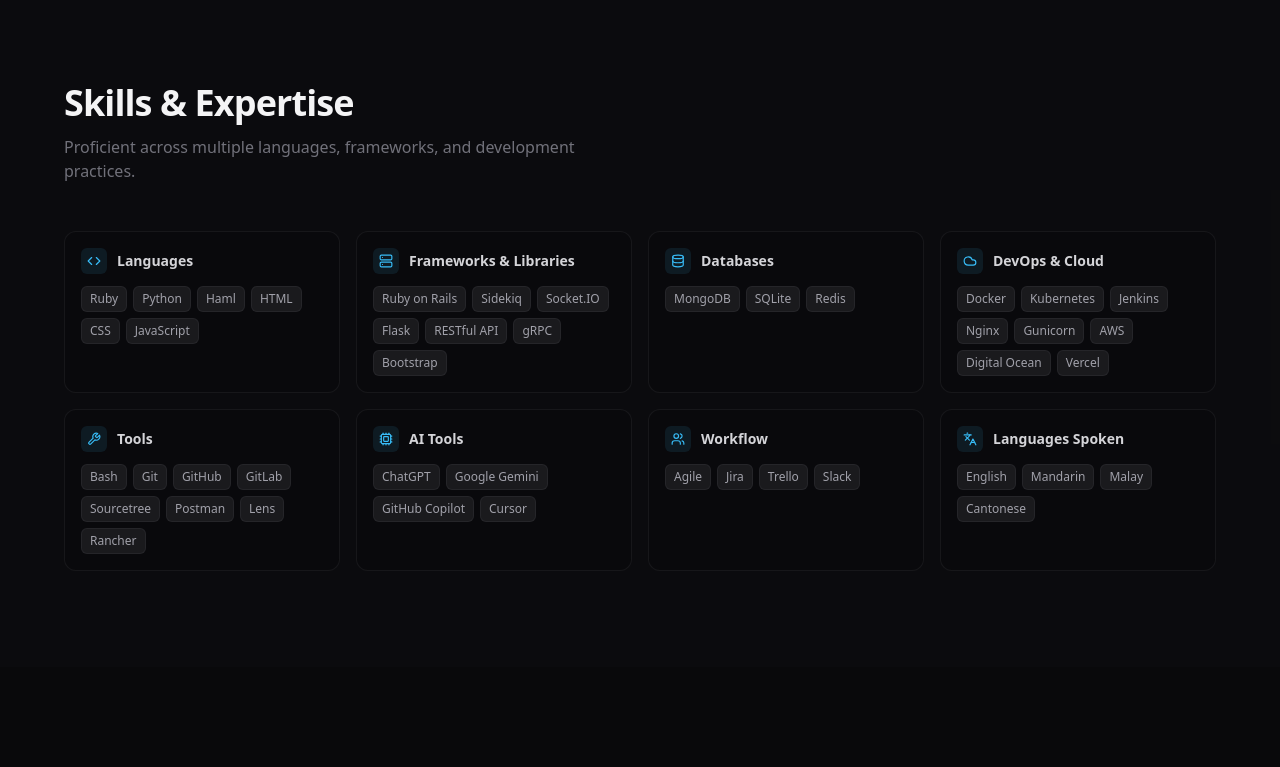
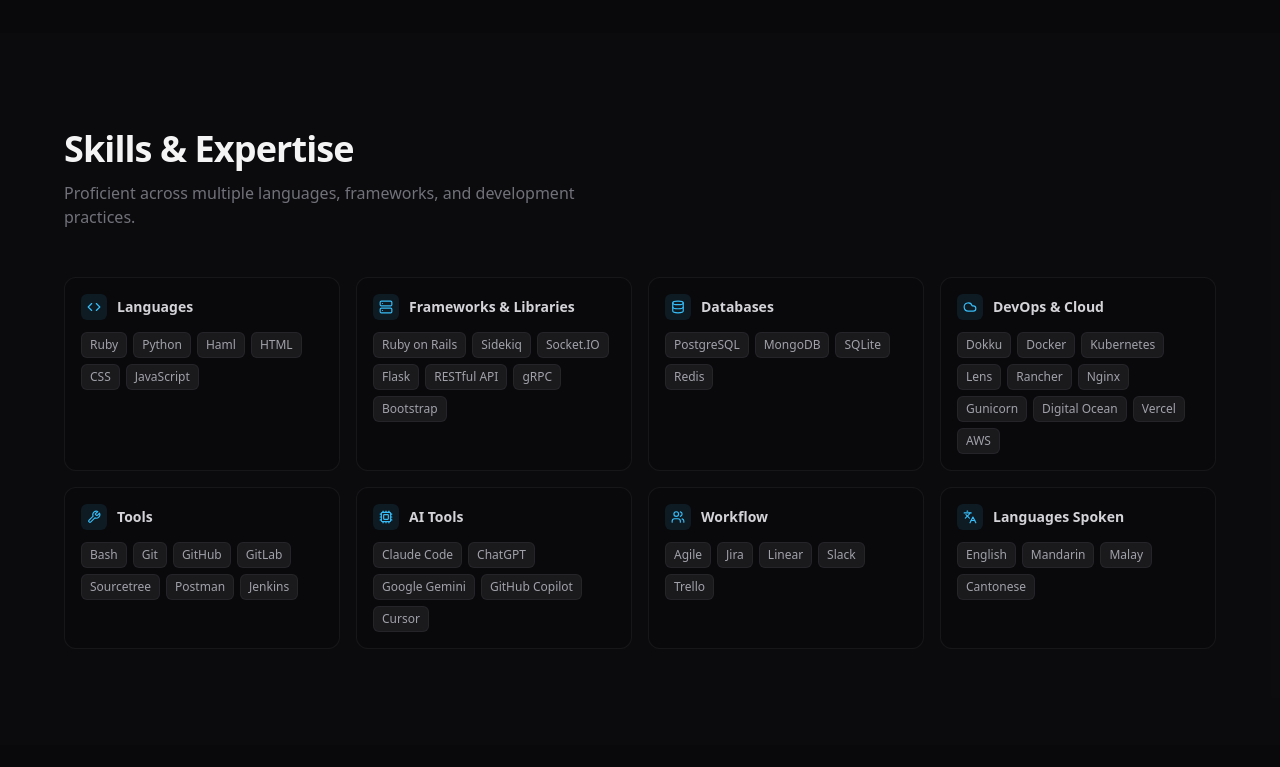
Before and after one commit to joncms95/emergent-ai, a React (Create React App) app: page / in a window 1280 px wide. Shown: the part 1843-2610 px from the top of the page. Built offline with nearby package versions, Linux system fonts and the light colour scheme.

Commit message:
update(experience): add tools and technologies for coingecko

```diff
--- a/src/data/mock.js
+++ b/src/data/mock.js
@@ -45,7 +45,7 @@
         achievements: []
       }
     ],
-    tech: [],
+    tech: ["Ruby on Rails", "Sidekiq", "Tailwind CSS", "RSpec", "PostgreSQL", "Redis", "GitHub", "Dokku", "AWS", "Linear"],
     type: "tech"
   },
   {
@@ -258,11 +258,11 @@
 export const skills = {
   languages: ["Ruby", "Python", "Haml", "HTML", "CSS", "JavaScript"],
   frameworks: ["Ruby on Rails", "Sidekiq", "Socket.IO", "Flask", "RESTful API", "gRPC", "Bootstrap"],
-  databases: ["MongoDB", "SQLite", "Redis"],
-  devops: ["Docker", "Kubernetes", "Jenkins", "Nginx", "Gunicorn", "AWS", "Digital Ocean", "Vercel"],
-  tools: ["Bash", "Git", "GitHub", "GitLab", "Sourcetree", "Postman", "Lens", "Rancher"],
-  ai: ["ChatGPT", "Google Gemini", "GitHub Copilot", "Cursor"],
-  practices: ["Agile", "Jira", "Trello", "Slack"],
+  databases: ["PostgreSQL", "MongoDB", "SQLite", "Redis"],
+  devops: ["Dokku", "Docker", "Kubernetes", "Lens", "Rancher", "Nginx", "Gunicorn", "Digital Ocean", "Vercel", "AWS"],
+  tools: ["Bash", "Git", "GitHub", "GitLab", "Sourcetree", "Postman", "Jenkins"],
+  ai: ["Claude Code", "ChatGPT", "Google Gemini", "GitHub Copilot", "Cursor"],
+  practices: ["Agile", "Jira", "Linear", "Slack", "Trello"],
   communication: ["English", "Mandarin", "Malay", "Cantonese"]
 };
 
```
